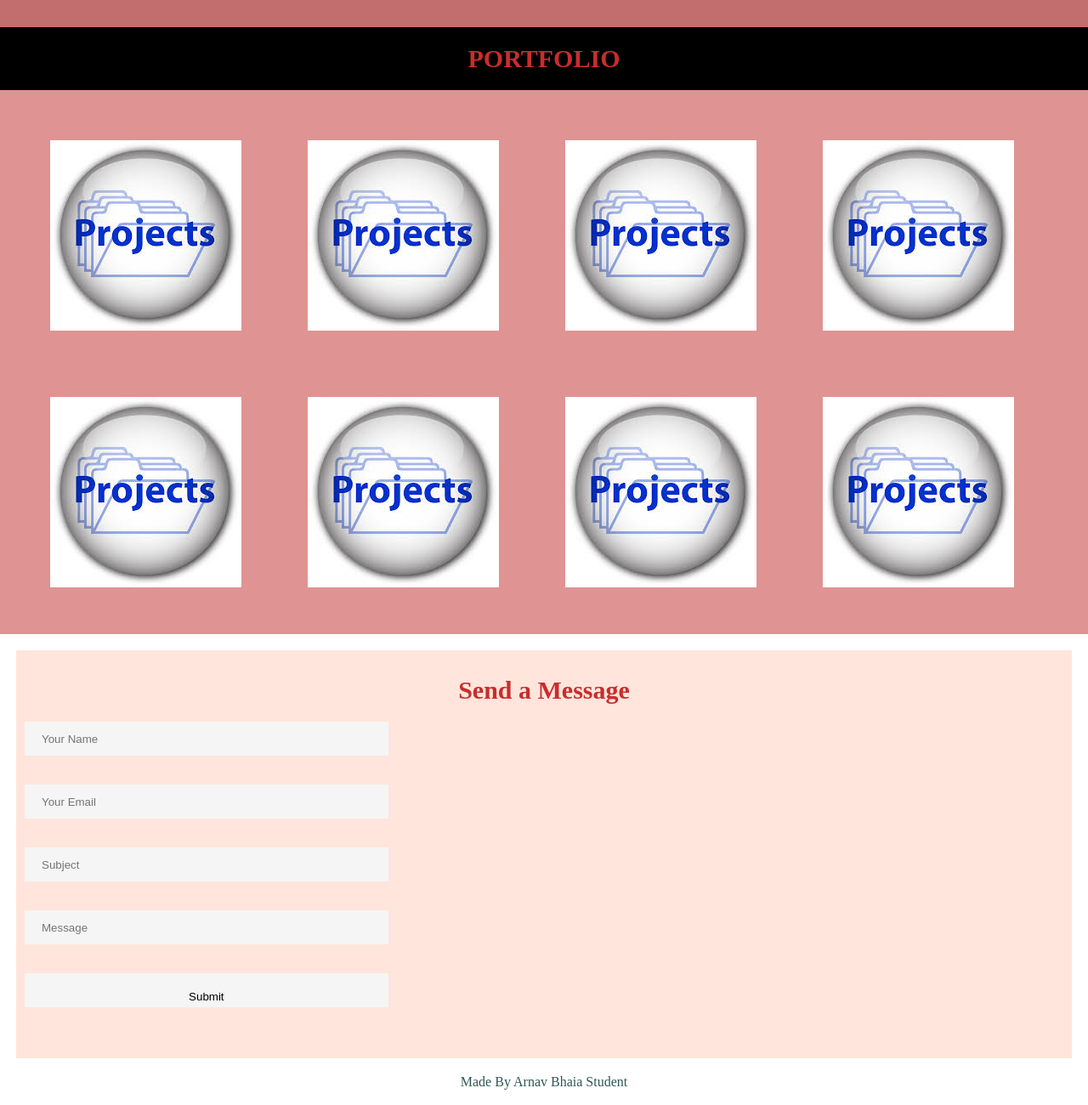
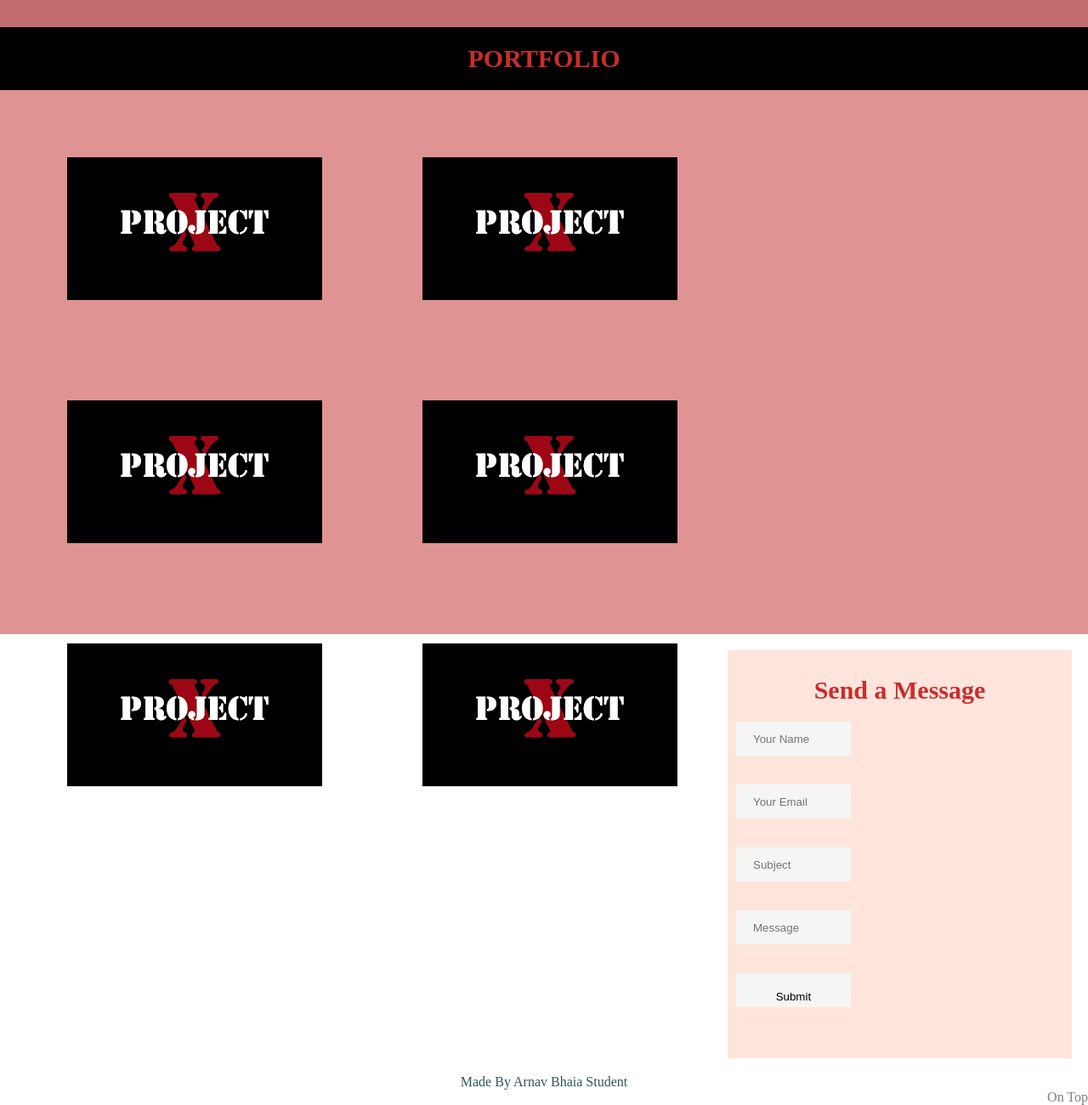
Before and after one commit to shubhamjaintech/cb-task, a plain HTML site: page Task1-ProfilePage/index.html in a window 1280 px wide. Shown: the part 712-2012 px from the top of the page at 85% size. Drawn offline with Linux system fonts and the light colour scheme.

Commit message:
project image and comments done

```diff
--- a/Task1-ProfilePage/index.html
+++ b/Task1-ProfilePage/index.html
@@ -28,14 +28,14 @@
         <div>
             <span style="float: right;">
                 <img class="img-circle" src="img/pic.jpg" alt="" width="230px;">
+                <!-- Social-Favicon Integrated -->
                 <div class="social">
                     <span><a style="color: black" href="https://twitter.com/shubhamj98" target="_blank"><i class="fa fa-twitter" aria-hidden="true"></i></a></span>
                     <span><a style="color: black" href="https://www.facebook.com/shubham0111" target="_blank"><i class="fa fa-facebook" aria-hidden="true"></i></a></span>
                     <span><a style="color: black" href="https://www.linkedin.com/in/shubham-jain-683062108/" target="_blank"><i class="fa fa-linkedin" aria-hidden="true"></i></a></span>
-
                 </div>
 
-        </span>
+          </span>
         <div class="subheading">ABOUT ME</div>
         <p class="intro">
             Hi i am <b>Shubham Jain</b>
@@ -44,23 +44,21 @@
         </p>
         </div>
     </section>
-
+<!-- Portfolio/project section -->
     <section id="portfolio">
         <div class="subheading" style="text-align: center; background-color:black;">
             PORTFOLIO
         </div>
         <div id="project">
-            <div class="zoom"><img src="img/s.jpg" /></div>
-            <div class="zoom"><img src="img/s.jpg" /></div>
-            <div class="zoom"><img src="img/s.jpg" /></div>
-            <div class="zoom"><img src="img/s.jpg" /></div>
-            <div class="zoom"><img src="img/s.jpg" /></div>
-            <div class="zoom"><img src="img/s.jpg" /></div>
-            <div class="zoom"><img src="img/s.jpg" /></div>
-            <div class="zoom"><img src="img/s.jpg" /></div>
+            <div class="zoom"><img src="img/s.png" /></div>
 
+            <div class="zoom"><img src="img/s.png" /></div>
+            <div class="zoom"><img src="img/s.png" /></div>
+            <div class="zoom"><img src="img/s.png" /></div>
+            <div class="zoom"><img src="img/s.png" /></div>
+            <div class="zoom"><img src="img/s.png" /></div>
     </section>
-
+<!-- Contact form : Styling Help from Cb official contact form -->
     <section id="contact">
         <div class="subheading" style="text-align:center">Send a Message</div>
         <form action="">
@@ -68,15 +66,14 @@
             <input id="inputform" type="email" placeholder="Your Email" required><br>
             <input id="inputform" type="text" placeholder="Subject"><br>
             <input id="inputform" type="text" placeholder="Message"><br>
-            <button id="inputform" onclick="myfunction()">Submit</button>
+            <button id="inputform">Submit</button>
         </form>
     </section>
     <section>
         <footer style="text-align: center ;text-shadow:10px; color: #315555">
             Made By Arnav Bhaia Student
-
         </footer>
-
+        <div style="float:right"><a href="#menu">On Top</a></div>
     </section>
 
 </body>
--- a/Task1-ProfilePage/style/style.css
+++ b/Task1-ProfilePage/style/style.css
@@ -115,5 +115,5 @@ a:hover {
 .zoom {
   border-radius: 10%;
   float: left;
-  margin: 39px;
+  margin: 59px;
 }
```
Also changed, not shown: Task1-ProfilePage/img/s.png (added).
